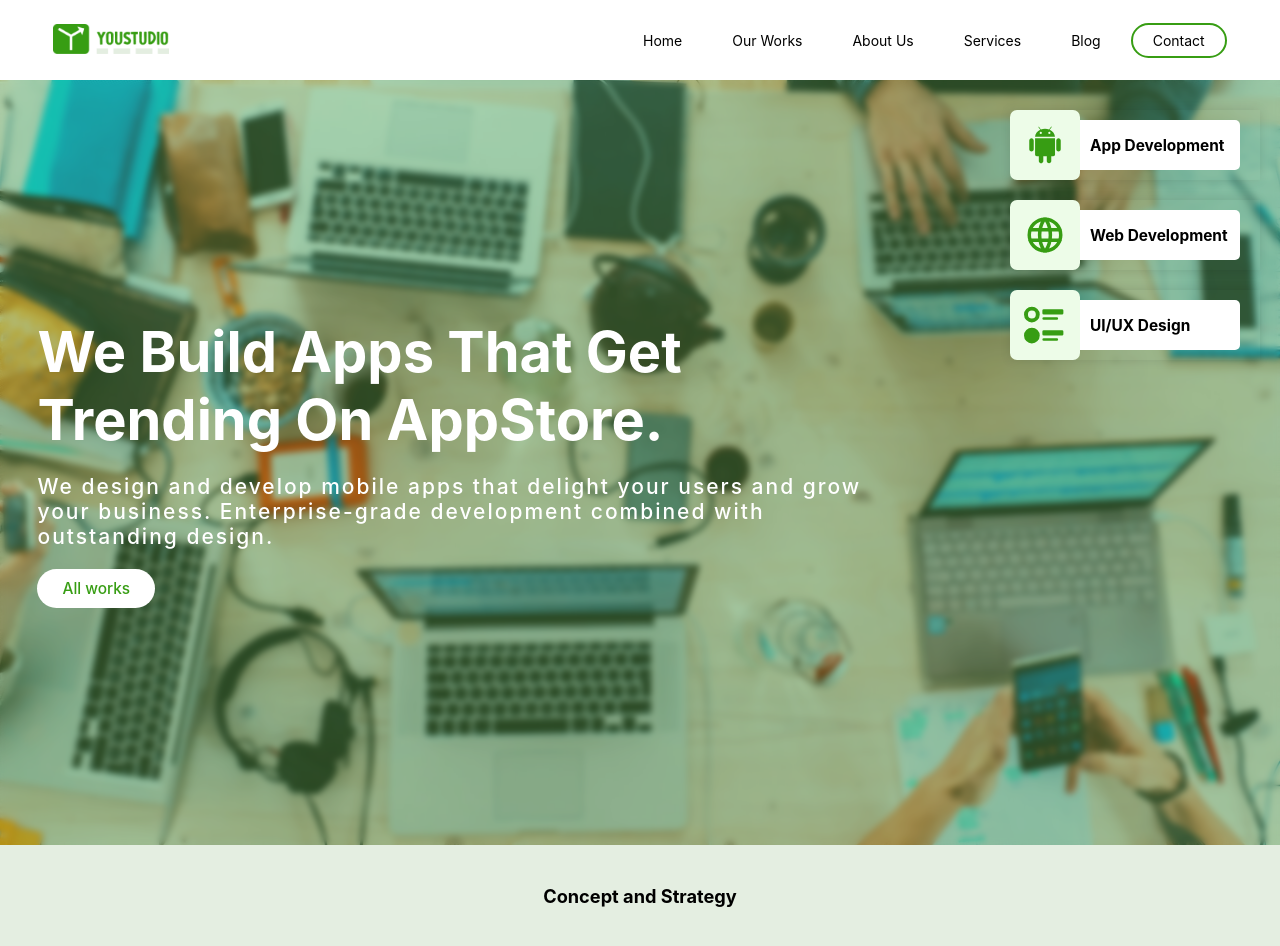
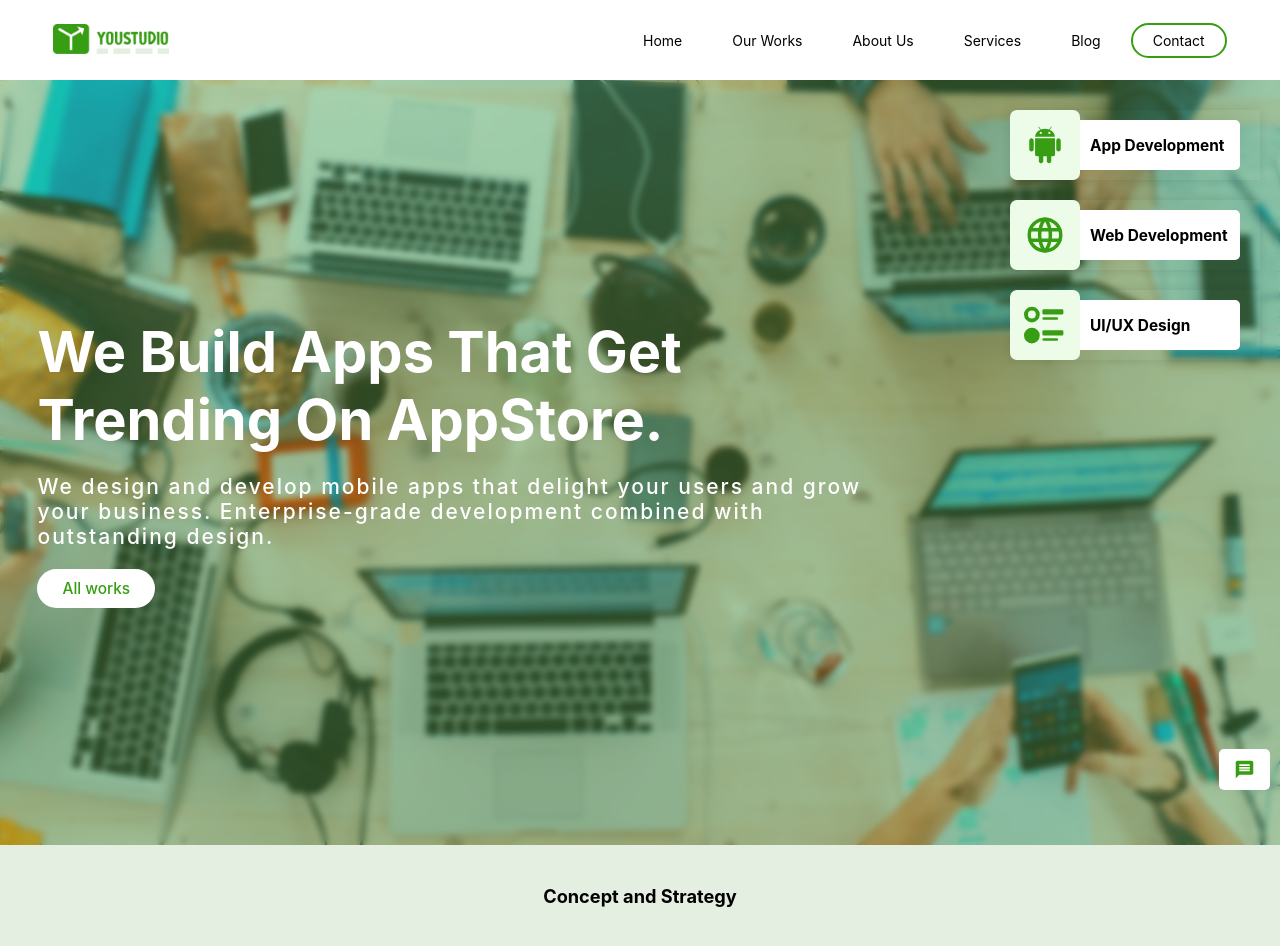
Before and after one commit to dasimems/port_f, a React (Create React App) app: page / in a window 1280 px wide. Shown: the top 946 px of the page. Built offline with nearby package versions, Linux system fonts and the light colour scheme.

Commit message:
feat: added the contact fixed icon

```diff
--- a/src/App.js
+++ b/src/App.js
@@ -1,9 +1,11 @@
 import React, { useEffect } from "react"
 import { Footer, Header } from "./components";
-import {Outlet} from "react-router-dom"
+import {Link, Outlet} from "react-router-dom"
 import "./assets/styles/home.css"
 import AOS from 'aos';
 import 'aos/dist/aos.css';
+import { MdMessage } from "react-icons/md";
+import { routeName } from "./assets/data";
 
 function App() {
 
@@ -25,6 +27,10 @@ function App() {
 
         </div>
 
+        <Link to={routeName.contact} className="fixed-contact-button">
+          <MdMessage />
+        </Link>
+
 
       <Footer />
 
--- a/src/assets/styles/index.css
+++ b/src/assets/styles/index.css
@@ -207,6 +207,35 @@ body .banner-list-card .list-title p {
   font-weight: bold;
   font-size: 1.1rem;
 }
+body .fixed-contact-button {
+  position: fixed;
+  bottom: 10px;
+  right: 10px;
+  border: none;
+  background: white;
+  width: auto;
+  height: auto;
+  padding: 10px 15px;
+  display: inline-flex;
+  justify-content: center;
+  align-items: center;
+  font-size: 1.5rem;
+  color: #379D13;
+  border-radius: 5px;
+  -webkit-border-radius: 5px;
+  -moz-border-radius: 5px;
+  -ms-border-radius: 5px;
+  -o-border-radius: 5px;
+}
+body .fixed-contact-button:hover {
+  transition: 0.5s ease all;
+  -webkit-transition: 0.5s ease all;
+  -moz-transition: 0.5s ease all;
+  -ms-transition: 0.5s ease all;
+  -o-transition: 0.5s ease all;
+  color: white !important;
+  background: #379D13;
+}
 body .social-links li a {
   font-size: 1.4rem;
 }
--- a/src/assets/styles/index.scss
+++ b/src/assets/styles/index.scss
@@ -190,6 +190,37 @@ body{
     }
 
 
+    .fixed-contact-button{
+        position: fixed;
+        bottom: 10px;
+        right: 10px;
+        border: none;
+        background: white;
+        width: auto;
+        height: auto;
+        padding: 10px 15px;
+        display: inline-flex;
+        justify-content: center;
+        align-items: center;
+        font-size: 1.5rem;
+        color: getColor("primary");
+        border-radius: 5px;
+        -webkit-border-radius: 5px;
+        -moz-border-radius: 5px;
+        -ms-border-radius: 5px;
+        -o-border-radius: 5px;
+
+        &:hover{
+            transition: 0.5s ease all;
+            -webkit-transition: 0.5s ease all;
+            -moz-transition: 0.5s ease all;
+            -ms-transition: 0.5s ease all;
+            -o-transition: 0.5s ease all;
+            color: white !important;
+            background: getColor("primary");
+        }
+
+    }
 
     .social-links{
 
--- a/src/components/Stats.jsx
+++ b/src/components/Stats.jsx
@@ -18,7 +18,7 @@ const Stats = () => {
 
                         var {number, description} = stat
 
-                        return(<Col span={5} lg={{span: 5}}  md={{span: 5}} sm={{span: 11}} xs={{span: 24}} className="stats-card flex-container align-center justify-center column">
+                        return(<Col span={5} lg={{span: 5}}  md={{span: 5}} sm={{span: 11}} xs={{span: 24}} className="stats-card flex-container align-center justify-center column" key={index}>
 
                             <h3>
                                 {isFinite(number)? <CountUp
--- a/src/components/home/Banner.jsx
+++ b/src/components/home/Banner.jsx
@@ -5,7 +5,6 @@ import ListCard from './ListCard'
 import { Link } from 'react-router-dom'
 
 const Banner = () => {
-  console.log(window.innerWidth, window.innerHeight)
   return (
     <Row justify="center" className="banner">
 
--- a/src/index.js
+++ b/src/index.js
@@ -64,7 +64,3 @@ root.render(
 
   </React.StrictMode>
 );
-
-// If you want to start measuring performance in your app, pass a function
-// to log results (for example: reportWebVitals(console.log))
-// or send to an analytics endpoint. Learn more: https://bit.ly/CRA-vitals
```
Also changed, not shown: 1 other file (tests, documents, lock files or other folders).
